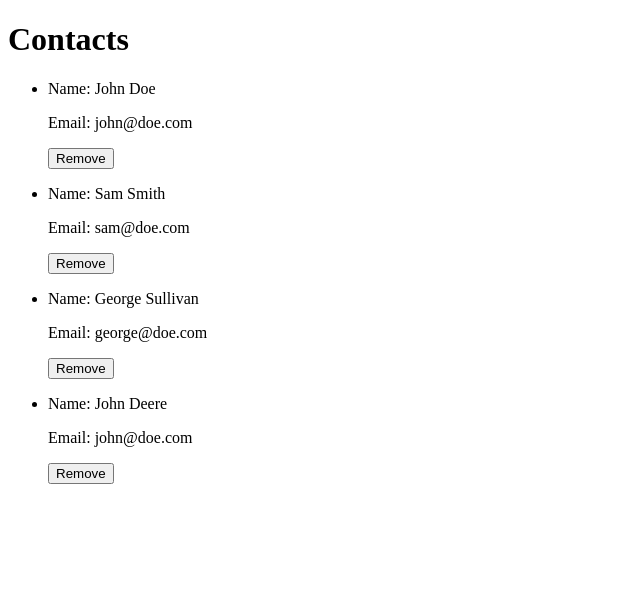
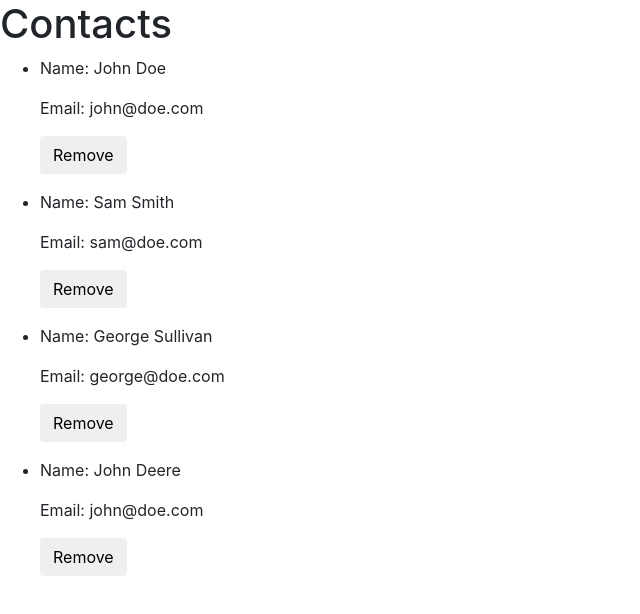
Before and after one commit to racko92/my-project, an Angular app: page / in a window 1280 px wide. Shown: the top 614 px of the page, without its empty margins (0-640 px from the left). Built offline with nearby package versions, Linux system fonts and the light colour scheme.

Commit message:
Dodavanje Bootstrap-a

```diff
--- a/package.json
+++ b/package.json
@@ -21,6 +21,7 @@
     "@angular/platform-browser": "^4.2.4",
     "@angular/platform-browser-dynamic": "^4.2.4",
     "@angular/router": "^4.2.4",
+    "bootstrap": "^4.0.0-beta",
     "core-js": "^2.4.1",
     "rxjs": "^5.4.2",
     "zone.js": "^0.8.14"
--- a/src/app/contacts/contacts.component.html
+++ b/src/app/contacts/contacts.component.html
@@ -10,5 +10,5 @@
             Email: {{ contact.email }}
         </p>
     </li>
-    <button (click)="remove(contact)">Remove</button>
+    <button class="btn btn-alert" (click)="remove(contact)">Remove</button>
 </ul>
```
Also changed, not shown: .angular-cli.json, 1 other file (tests, documents, lock files or other folders).
